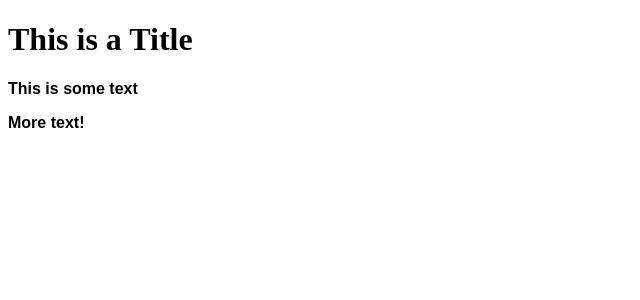
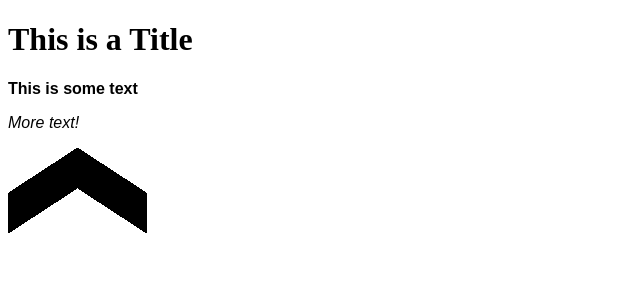
Before and after one commit to colinrford/sassadors, a PHP site: page / in a window 1280 px wide. Shown: the top 300 px of the page, without its empty margins (0-640 px from the left). Run offline with PHP 8.4, Linux system fonts and the light colour scheme; some web fonts are replaced.

Commit message:
should be all the basic tests for html, css, font types, images, and js - need to test PHP (which doesnt work on the cs.purdue servers. Also need to import local font tyes, as to use Purdue specific ones. Other than than - we should be good to go.

```diff
--- a/assets/css/style.css
+++ b/assets/css/style.css
@@ -6,3 +6,12 @@ p {
 	font-family: 'Rosario', sans-serif;
 	font-weight: 700;
 }
+
+#other {
+	font-weight: 400;
+	font-style: italic;
+}
+
+#arrow {
+	cursor: pointer;
+}
--- a/index.html
+++ b/index.html
@@ -20,6 +20,8 @@
 	<p>This is some text</p>
 
 	<p id='other'>More text!</p>
+
+	<img id='arrow' src='assets/imgs/sprites/up_arrow.png' onclick='upTop()' />
 </body>
 
 </html>
```
Also changed, not shown: assets/imgs/sprites/up_arrow.png (added).
